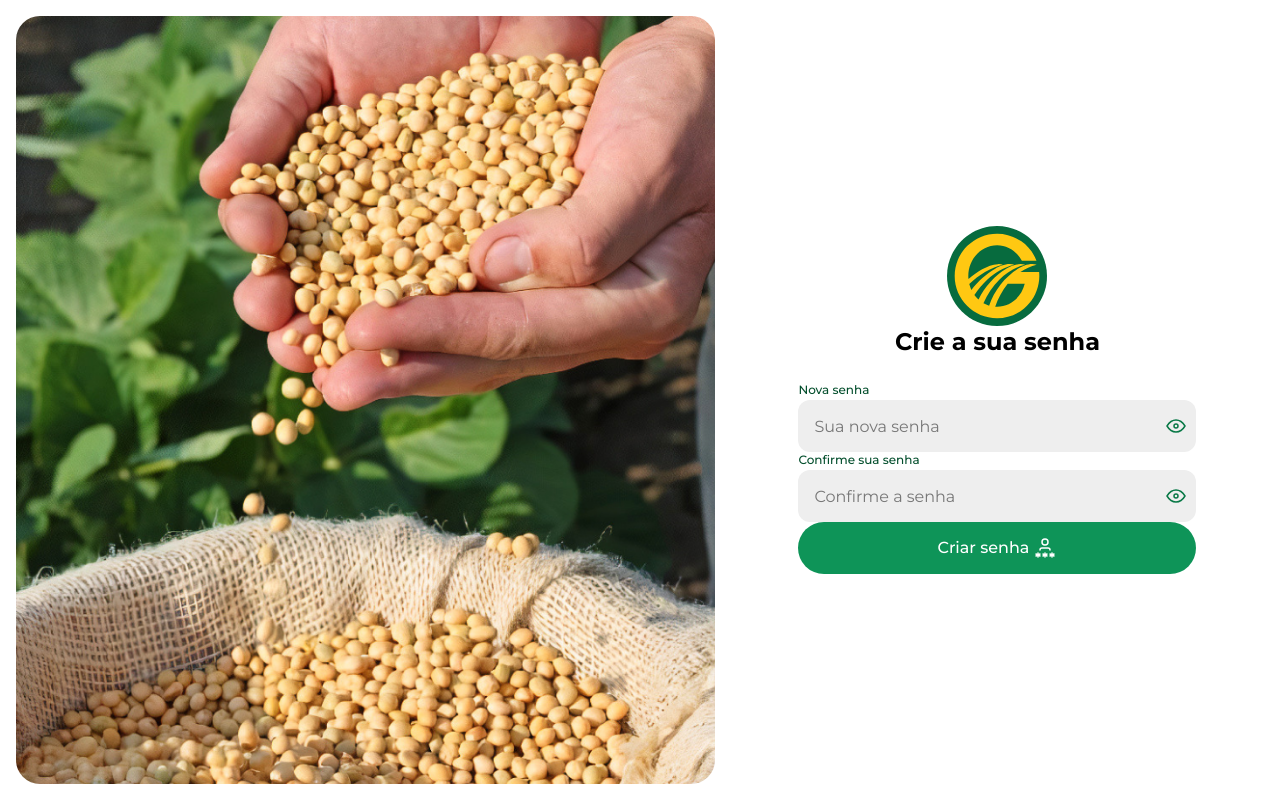
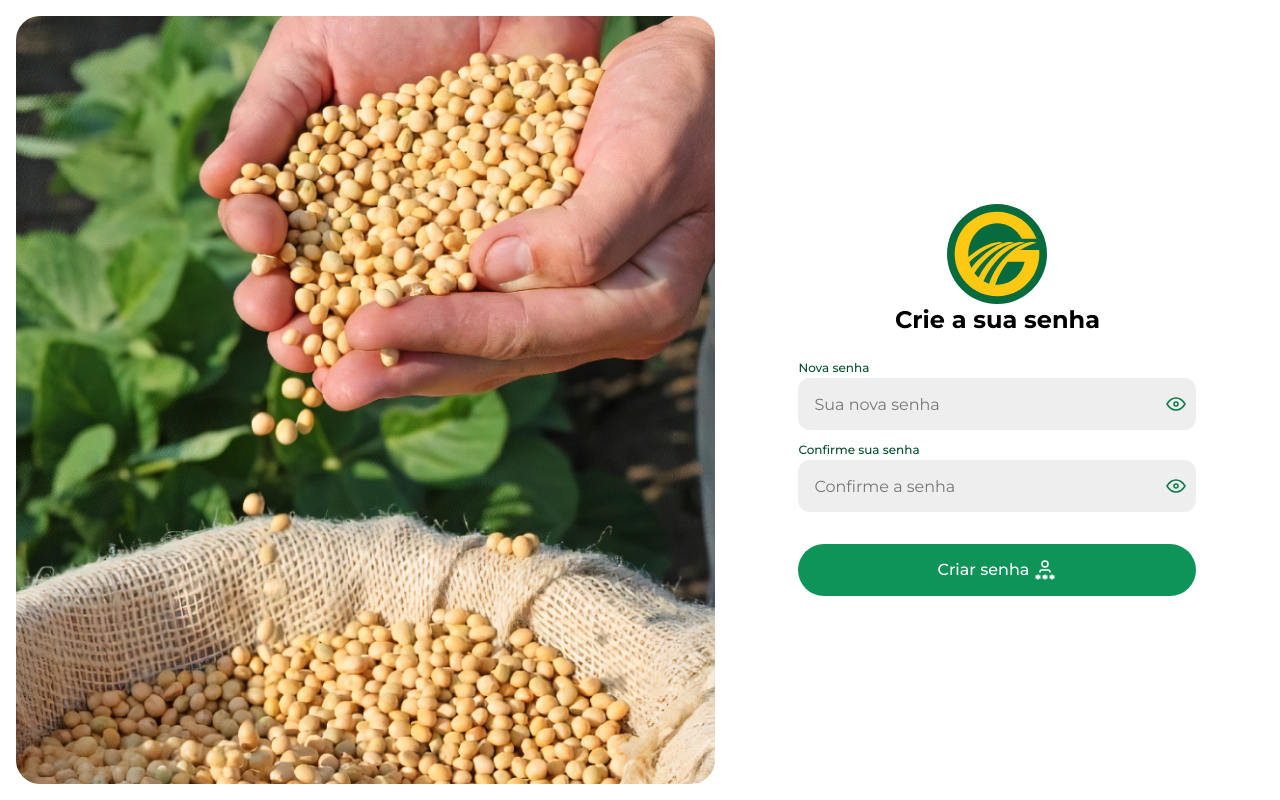
Before and after one commit to coyotetec/gsafra-panel-frontend, a React (Vite) app: page /create-password in a window 1280 px wide. Built offline with nearby package versions, Linux system fonts and the light colour scheme.

Commit message:
fix: adjust space in forms of Login, CreatePassword and Forgot Password

```diff
--- a/src/view/pages/CreatePassword.tsx
+++ b/src/view/pages/CreatePassword.tsx
@@ -12,11 +12,13 @@ export function CreatePassword() {
         alt="plantação"
         className="h-calc-img w-full rounded-3xl object-cover"
       />
+
       <div className="flex flex-col items-center justify-center">
         <Logo />
         <h2 className="text-2xl font-bold">Crie a sua senha</h2>
+
         <form
-          className="mt-6 w-full max-w-104"
+          className="mt-6 flex w-full max-w-104 flex-col gap-3"
           onSubmit={(e) => e.preventDefault()}
         >
           <Input
@@ -31,7 +33,7 @@ export function CreatePassword() {
             name="password"
             type="password"
           />
-          <Button type="submit">
+          <Button type="submit" className="mt-5">
             Criar senha
             <IconPasswordUser size={24} stroke={1.5} />
           </Button>
--- a/src/view/pages/ForgotPassword.tsx
+++ b/src/view/pages/ForgotPassword.tsx
@@ -28,7 +28,7 @@ export function ForgotPassword() {
             name="email"
             type="email"
           />
-          <Button type="submit">
+          <Button type="submit" className="mt-8">
             Enviar e-mail
             <IconMail size={24} stroke={1.5} />
           </Button>
--- a/src/view/pages/Login.tsx
+++ b/src/view/pages/Login.tsx
@@ -17,9 +17,10 @@ export function Login() {
         <Logo />
         <h2 className="text-2xl font-bold">Acesse sua conta</h2>
         <form
-          className="mt-6 w-full max-w-104"
+          className="mt-6 w-full max-w-104 "
           onSubmit={(e) => e.preventDefault()}
         >
+          <div className=" flex flex-col gap-3">
             <Input
               placeholder="Seu Email"
               label="E-mail"
@@ -32,6 +33,7 @@ export function Login() {
               name="password"
               type="password"
             />
+          </div>
           <Link to="/recuperar-senha">
             <span className="mt-2 inline-block w-full text-right text-xs font-medium text-primary-950">
               Esqueceu a senha?
```
Lines whose indentation alone changed are shown as unchanged.
